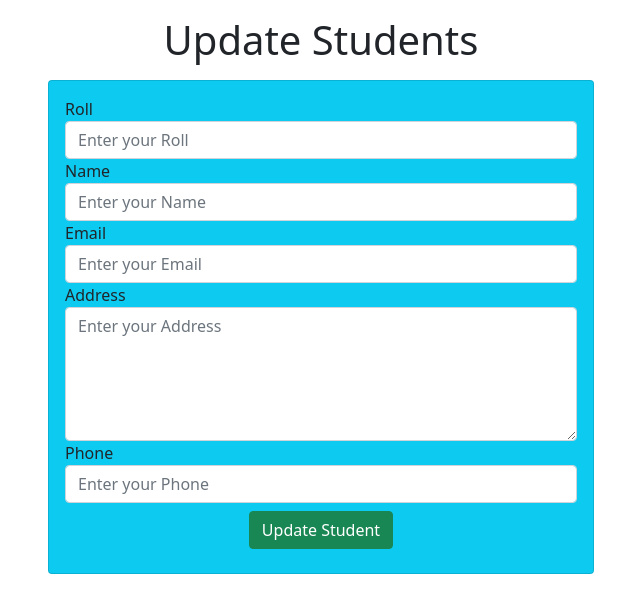
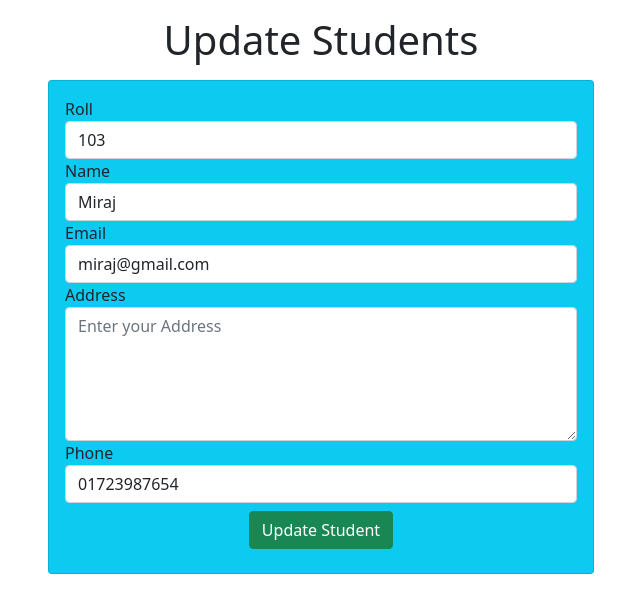
Before and after one commit to Sariful508/django_crudoperation_student_management, a Django app: page /student/update-student/3 in a window 1280 px wide. Shown: the part 56-669 px from the top of the page, without its empty margins (319-959 px from the left). Run offline with Django 5.2, Linux system fonts and the light colour scheme; data comes from the database, SQL or seed files in the repository.

Commit message:
first commit

```diff
--- a/student/views.py
+++ b/student/views.py
@@ -43,12 +43,12 @@ def do_update_student(request,roll):
      std_address=request.POST.get("student_address")
      std_phone=request.POST.get("student_phone")
 
-     std = student.objects.get(pk=roll)
-     std.roll=std_roll
-     std.name=std_name
-     std.email=std_email
-     std.address=std_address
-     std.phone=std_phone
-     std.save()
+     stds = student.objects.get(pk=roll)
+     stds.roll=std_roll
+     stds.name=std_name
+     stds.email=std_email
+     stds.address=std_address
+     stds.phone=std_phone
+     stds.save()
 
      return redirect("/student/home")
--- a/templates/update_student.html
+++ b/templates/update_student.html
@@ -18,27 +18,27 @@
             <div class = "col-md-6 offset-md-3">
                 <div class = "card bg-info">
                     <div class = "card-body">
-                        <form action ="/student/do-update-student/{{std.id}}" method="POST">
+                        <form action ="/student/do-update-student/{{stds.id}}" method="POST">
                           {% csrf_token %}
                           <div class ="md-3">
                             <label for="roll">Roll</label>
-                            <input name="student_roll" type = "text" id="roll" class ="form-control" placeholder="Enter your Roll" required value="{{std.roll}}">
+                            <input name="student_roll" type = "text" id="roll" class ="form-control" placeholder="Enter your Roll" required value="{{stds.roll}}">
                           </div>
                           <div class="md-3">
                             <label for="name">Name</label>
-                            <input  name="student_name" type="text" id="name" class="form-control" placeholder="Enter your Name" required value="{{std.name}}">
+                            <input  name="student_name" type="text" id="name" class="form-control" placeholder="Enter your Name" required value="{{stds.name}}">
                           </div>
                           <div class="md-3">
                             <label for="email">Email</label>
-                            <input name="student_email" type="text" id="email" class="form-control" placeholder="Enter your Email" required value="{{std.email}}">
+                            <input name="student_email" type="text" id="email" class="form-control" placeholder="Enter your Email" required value="{{stds.email}}">
                           </div>
                           <div class="md-3">
                             <label for="address">Address</label>
-                            <textarea name="student_address" id="address" rows="5" class="form-control" placeholder="Enter your Address" value="{{std.address}}"></textarea>
+                            <textarea name="student_address" id="address" rows="5" class="form-control" placeholder="Enter your Address" value="{{stds.address}}"></textarea>
                           </div>
                           <div class="md-3">
                             <label for="phone">Phone</label>
-                            <input name="student_phone" type="text" id="phone" class="form-control" placeholder="Enter your Phone" value="{{std.phone}}">
+                            <input name="student_phone" type="text" id="phone" class="form-control" placeholder="Enter your Phone" value="{{stds.phone}}">
                           </div>
                           <div class="container text-center my-2">
                             <button class="btn btn-success">Update Student</button>
```
